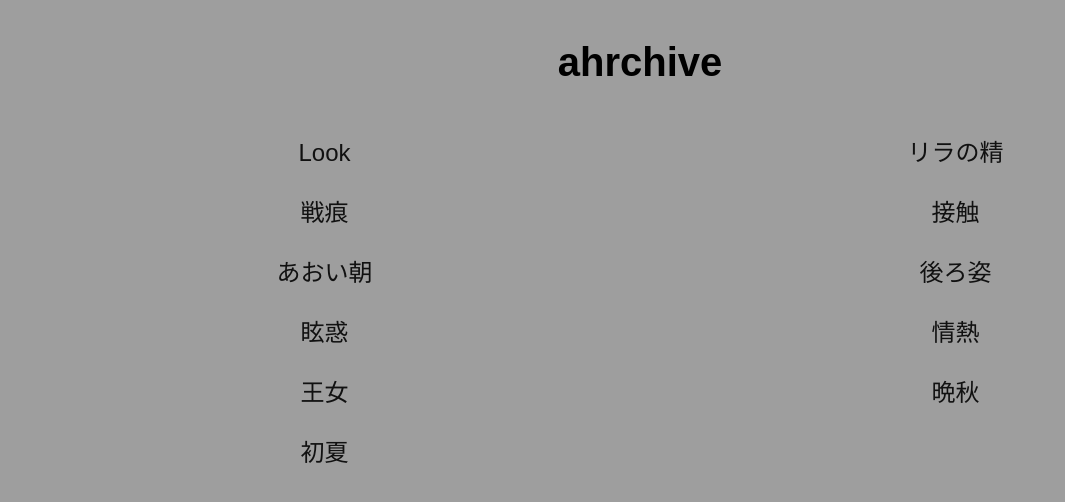
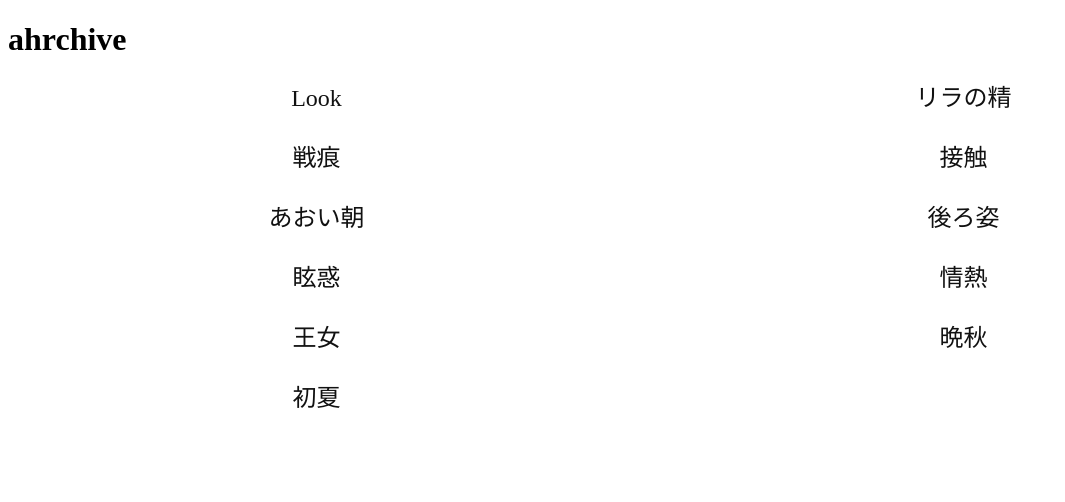
Before and after one commit to ohlucinda/gem, a Jekyll site: the page built from archive.html, in a window 1280 px wide. Shown: the top 502 px of the page, without its empty margins (0-1065 px from the left). Built offline with Jekyll 4.4.1, drawn with Linux system fonts in a browser that asks for light colours; some web fonts are replaced.

Commit message:
Update archive.html

```diff
--- a/archive.html
+++ b/archive.html
@@ -19,34 +19,27 @@
 
 <style>
 
-body {
+<body>
 
-margin: 40px 24px;
-background: #fff;
-font-family: "jimbo-std-expanded", sans-serif;
+<h1>ahrchive</h1>
 
-background-image: url('https://gemdtp.ohlucinda.com/archive-bg.jpg');
+<a href="{{ site.baseurl }}/" class="back-link">
+  &lt; back
+</a>
 
-background-size: cover;
+<div class="post-list">
 
-background-position: center;
+{% for post in site.posts %}
 
-}
+<a href="{{ post.url | relative_url }}">
+{{ post.title }}
+</a>
 
-.back-link {
+{% endfor %}
 
-display: inline-block;
+</div>
 
-margin-top: -40px;
-margin-bottom: 50px;
-
-text-decoration: none;
-
-color: #111;
-
-font-size: 14px;
-
-}
+</body>
 
 h1 {
 
```
